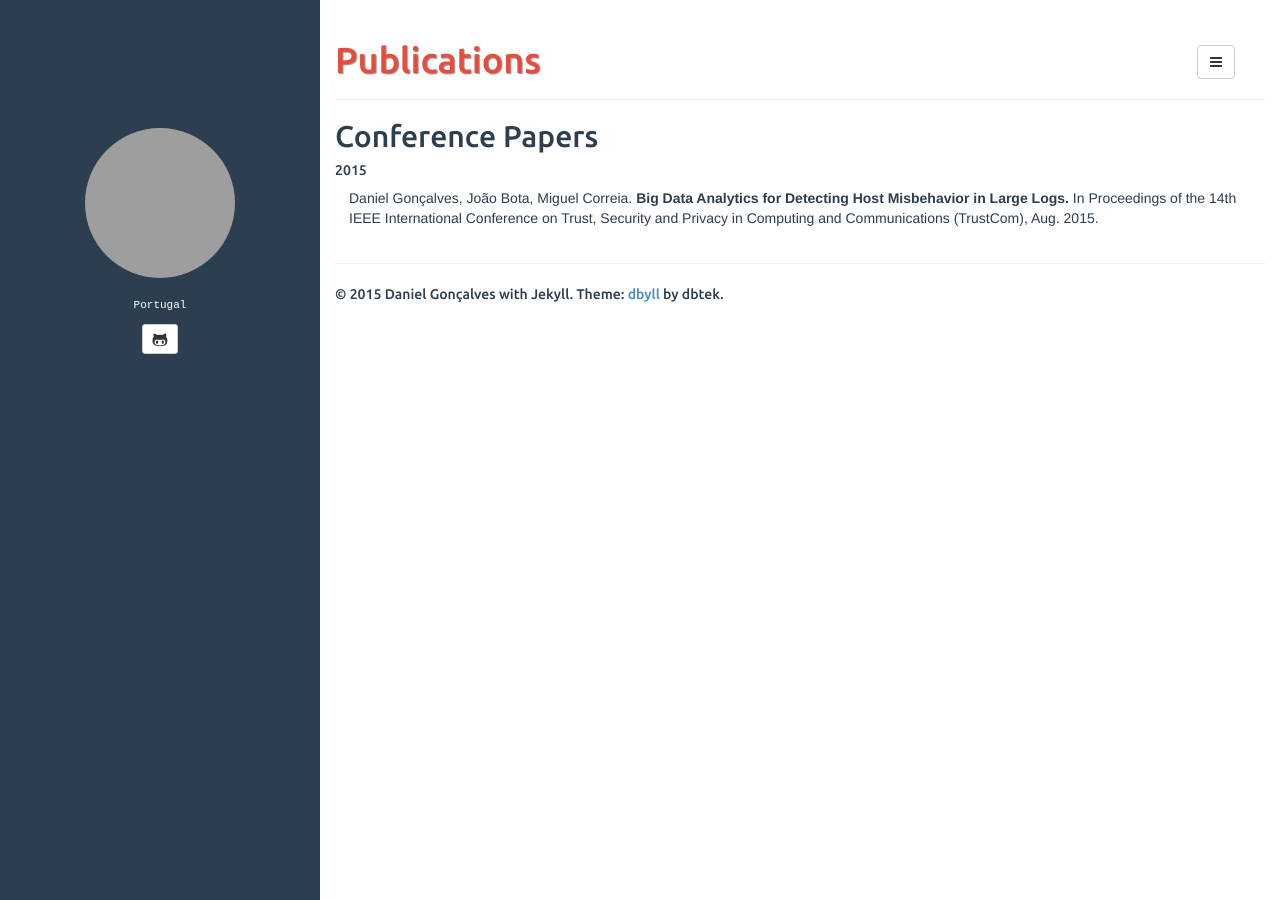
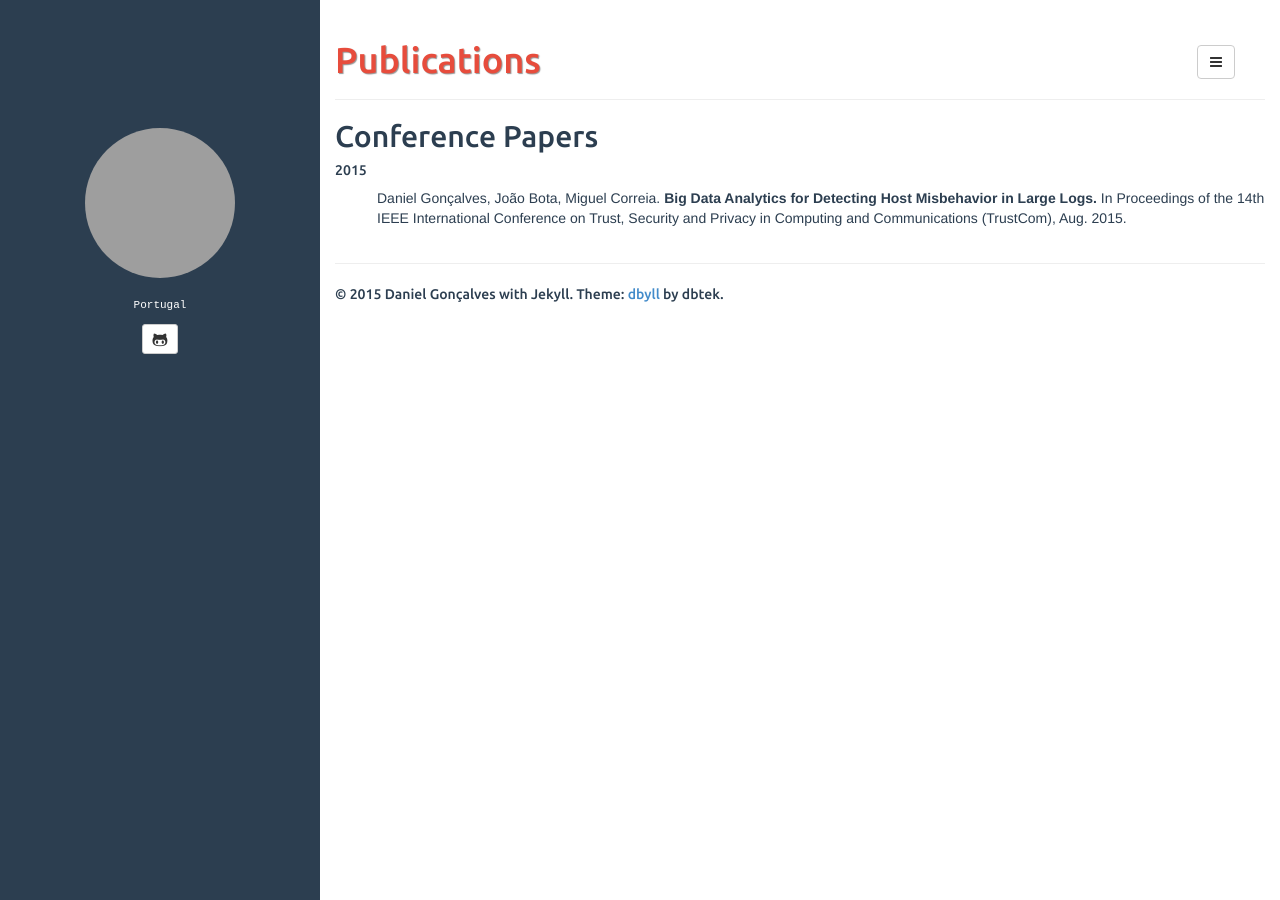
Before and after one commit to 2phost/2phost.github.io, a Jekyll site: the page built from publications.html, in a window 1280 px wide. Built offline with Jekyll 4.4.1, drawn with Linux system fonts in a browser that asks for light colours; grey boxes are pictures that could not be loaded.

Commit message:
Publications Page

```diff
--- a/publications.html
+++ b/publications.html
@@ -6,8 +6,9 @@ group: navigation
 
 <h2>Conference Papers</h2>
 
+
 <h5>2015</h5>
 
-<div style="margin-left: 1em;">
+<div style="margin-left: 3em;">
 Daniel Gonçalves, João Bota, Miguel Correia. <b>Big Data Analytics for Detecting Host Misbehavior in Large Logs.</b> In Proceedings of the 14th IEEE International Conference on Trust, Security and Privacy in Computing and Communications (TrustCom), Aug. 2015.
 </div>
```
